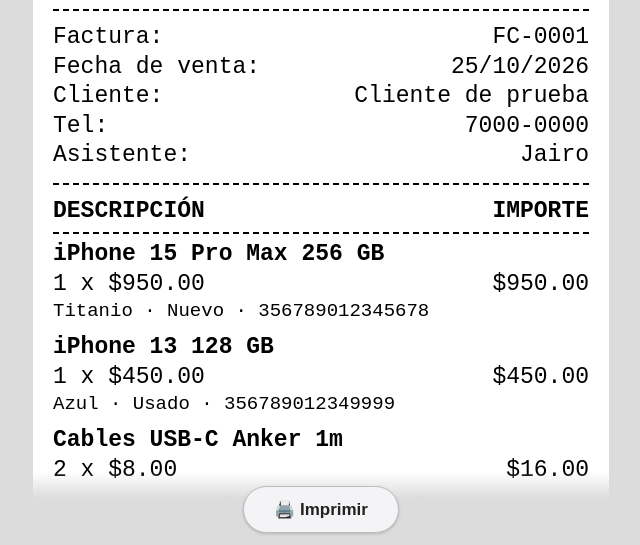
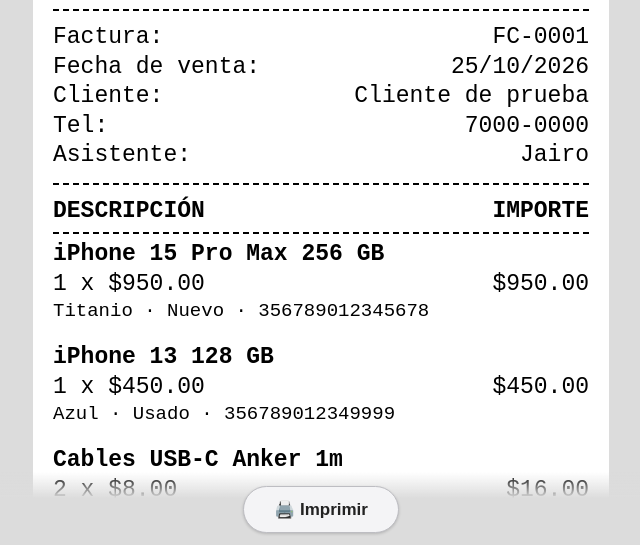
Before and after one commit to phonesv/Ticket-Combinado, a plain HTML site: page index.html in a window 1280 px wide. Shown: the part 253-798 px from the top of the page, without its empty margins (319-959 px from the left). Drawn offline with nearby package versions, Linux system fonts and the light colour scheme.

Commit message:
Update index.html

```diff
--- a/index.html
+++ b/index.html
@@ -24,7 +24,7 @@
   .row span:first-child{flex:0 0 auto}
   .row span:last-child{text-align:right;word-break:break-word}
   .name{font-weight:700;max-width:80%;word-break:break-word}
-  .item+.item{margin-top:10px}
+  .item+.item{margin-top:20px}
   .big{font-size:34px;font-weight:700}
   .small{font-size:19px}
   .tag{display:inline-block;border:2px solid #000;padding:0 10px;font-weight:700;margin-bottom:6px}
@@ -61,6 +61,7 @@
    dm  Modelo      dc Capacidad      dk Color      es Estado_Dispositivo      ri IMEI      dp Precio_Venta
    a1, a2, a3  LVL1, LVL2, LVL3      aq Cantidad_Vendida      au Precio_Venta      at Total_Fila
    pd  Pago dispositivos             pa Pago accesorios (Descripcion_Pago)
+   rd  IDDispositivo de los dispositivos (Ref)
    rp  IDPedido de los pedidos de accesorios
    e   Envío total                   t  Total general */
 const q = new URLSearchParams(location.search);
@@ -71,7 +72,7 @@
   dm:'iPhone 15 Pro Max~iPhone 13', dc:'256 GB~128 GB', dk:'Titanio~Azul', es:'Nuevo~Usado',
   ri:'356789012345678~356789012349999', dp:'950~450',
   a1:'Cables~Protectores', a2:'USB-C~iPhone 15', a3:'Anker 1m~Vidrio templado', aq:'2~1', au:'8~5', at:'16~5',
-  pd:'Transferencia', pa:'Efectivo', rp:'PED-456', e:'5', t:'1426'
+  pd:'Transferencia', pa:'Efectivo', rd:'DISP-123~DISP-124', rp:'PED-456', e:'5', t:'1426'
 };
 const raw  = k => hayDatos ? (q.get(k) || '') : (DEMO[k] || '');
 const get  = k => raw(k).trim();
@@ -142,7 +143,7 @@
 
   const pago = k => list(k).filter(Boolean).join(' / ');
   const pd = pago('pd'), pa = pago('pa');
-  const refs = [...ri, ...list('rp')].filter(Boolean).join(', ');
+  const refs = [...list('rd'), ...list('rp')].filter(Boolean).join(', ');
 
   let h = '';
   h += `<div class="c"><div class="neg">${esc(NEGOCIO.nombre)}</div>`;
@@ -185,7 +186,7 @@
   if (acc.length)  h += line('Pago accesorios:', pa);
 
   /* ---- Referencias y pie ---- */
-  if (refs) h += `<div class="small" style="margin-top:6px;word-break:break-word">Ref: ${esc(refs)}</div>`;
+  if (refs) h += `<div class="small" style="margin-top:18px;word-break:break-word">Ref: ${esc(refs)}</div>`;
   h += `<div class="sep"></div><div class="c b">${esc(PIE)}</div>`;
   h += `<div class="c small" style="margin-top:6px">Emitido: ${fechaTxt()}</div>`;
   document.getElementById('ticket').innerHTML = h;
```
